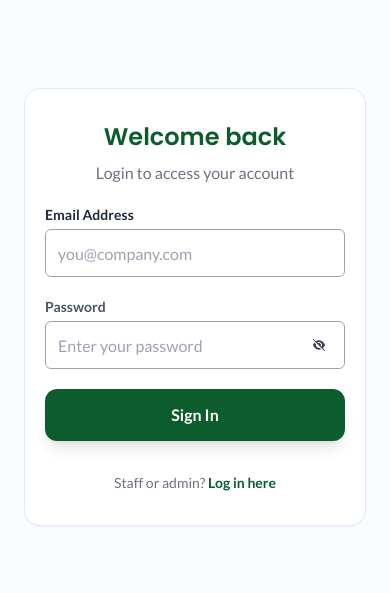
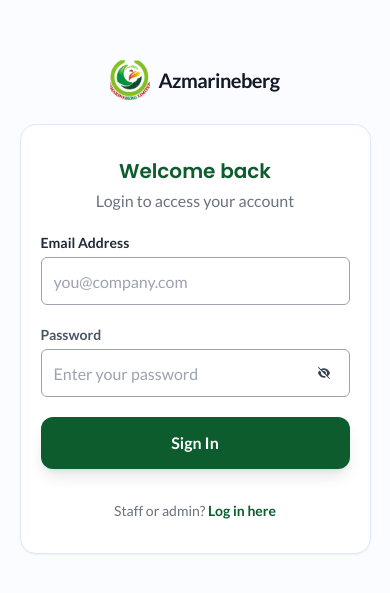
Before and after one commit to Chiditron/azmarineberg-portal, a React (Vite) app in the folder azmarineberg-portal/client/: page /login in a window 390 px wide. Shown: the part 115-708 px from the top of the page. Built offline with nearby package versions, Linux system fonts and the light colour scheme.

Commit message:
feat: improve responsive design, update branding assets, and refine mobile layout across the portal

```diff
--- a/azmarineberg-portal/client/src/App.css
+++ b/azmarineberg-portal/client/src/App.css
@@ -8,12 +8,15 @@
   -ms-overflow-style: none !important;
   scrollbar-width: none !important;
 }
+
 .hide_scrollbar::-webkit-scrollbar {
   display: none !important;
 }
+
 .hide_scrollbar::-webkit-scrollbar-track {
   display: none !important;
 }
+
 .overflow-scroll::-webkit-scrollbar,
 .overflow-y-scroll::-webkit-scrollbar,
 .overflow-x-scroll::-webkit-scrollbar {
@@ -29,7 +32,8 @@
 
 .wrap {
   width: 100%;
-  padding: 0 5%;
+  padding-left: 5%;
+  padding-right: 5%;
 }
 
 /* Fix FontAwesome icon sizing to prevent large icons on page load */
@@ -50,7 +54,7 @@ svg[data-icon] {
 
 /* Ensure FontAwesome icons respect text size classes */
 .text-2xl svg[data-icon],
-.text-2xl > svg[data-icon] {
+.text-2xl>svg[data-icon] {
   width: 1.5rem !important;
   height: 1.5rem !important;
   max-width: 1.5rem !important;
@@ -58,7 +62,7 @@ svg[data-icon] {
 }
 
 .text-lg svg[data-icon],
-.text-lg > svg[data-icon] {
+.text-lg>svg[data-icon] {
   width: 1.125rem !important;
   height: 1.125rem !important;
   max-width: 1.125rem !important;
@@ -66,7 +70,7 @@ svg[data-icon] {
 }
 
 .text-xl svg[data-icon],
-.text-xl > svg[data-icon] {
+.text-xl>svg[data-icon] {
   width: 1.25rem !important;
   height: 1.25rem !important;
   max-width: 1.25rem !important;
@@ -74,7 +78,7 @@ svg[data-icon] {
 }
 
 .text-sm svg[data-icon],
-.text-sm > svg[data-icon] {
+.text-sm>svg[data-icon] {
   width: 0.875rem !important;
   height: 0.875rem !important;
   max-width: 0.875rem !important;
@@ -82,7 +86,7 @@ svg[data-icon] {
 }
 
 .text-xs svg[data-icon],
-.text-xs > svg[data-icon] {
+.text-xs>svg[data-icon] {
   width: 0.75rem !important;
   height: 0.75rem !important;
   max-width: 0.75rem !important;
@@ -90,14 +94,14 @@ svg[data-icon] {
 }
 
 .text-4xl svg[data-icon],
-.text-4xl > svg[data-icon] {
+.text-4xl>svg[data-icon] {
   width: 2.25rem !important;
   height: 2.25rem !important;
   max-width: 2.25rem !important;
   max-height: 2.25rem !important;
 }
+
 */
-
 /* #root {
   max-width: 1280px;
   margin: 0 auto;
@@ -111,9 +115,11 @@ svg[data-icon] {
   will-change: filter;
   transition: filter 300ms;
 }
+
 .logo:hover {
   filter: drop-shadow(0 0 2em #646cffaa);
 }
+
 .logo.react:hover {
   filter: drop-shadow(0 0 2em #61dafbaa);
 }
@@ -122,6 +128,7 @@ svg[data-icon] {
   from {
     transform: rotate(0deg);
   }
+
   to {
     transform: rotate(360deg);
   }
--- a/azmarineberg-portal/client/src/components/layout/AuthLayout.tsx
+++ b/azmarineberg-portal/client/src/components/layout/AuthLayout.tsx
@@ -9,8 +9,16 @@ export default function AuthLayout({ children }: AuthLayoutProps) {
     <div className="min-h-screen">
       <div className="">
         {/* form */}
-        <div className="h-screen min-h-[600px] overflow-y-auto bg-blue-50/30 flex items-center justify-center p-6 sm:p-12">
+        <div className="h-screen min-h-[600px] overflow-y-auto bg-blue-50/30 flex items-center justify-center py-6 wrap sm:p-12">
           <div className="max-w-[500px] w-full">
+            <div className="flex items-center justify-center mb-6 gap-2">
+              <div>
+                <img src="/logo.png" alt="az logo" className="w-10 h-10 md:w-12 md:h-12 object-cover" />
+              </div>
+              <span className="font-bold text-gray-900 text-xl md:text-2xl tracking-tight font-outfit">
+                Azmarineberg
+              </span>
+            </div>
             <div className="bg-white px-5 py-8 rounded-2xl shadow-sm border border-blue-100">
               {children}
             </div>
--- a/azmarineberg-portal/client/src/components/layout/SidebarLayout.tsx
+++ b/azmarineberg-portal/client/src/components/layout/SidebarLayout.tsx
@@ -101,17 +101,17 @@ function NotificationBell() {
       <button
         type="button"
         onClick={() => setOpen((o) => !o)}
-        className="relative p-2.5 rounded-xl text-gray-500 hover:bg-gray-100 hover:text-primary transition-all active:scale-95"
+        className="relative p- rounded-xl text-gray-500 hover:bg-gray-100 hover:text-primary transition-all active:scale-95"
       >
         <FontAwesomeIcon icon={faBell} className="w-8 h-8" />
         {unreadCount > 0 && (
-          <span className="absolute top-1.5 right-1.5 flex h-4.5 min-w-[1.125rem] items-center justify-center rounded-full bg-red-500 px-1 text-[10px] font-bold text-white ring-2 ring-white">
+          <span className="absolute -top-1.5 -right-2 flex h-4.5 min-w-[1.125rem] items-center justify-center rounded-full bg-red-500 px-1 text-[10px] font-bold text-white ring-2 ring-white">
             {unreadCount > 99 ? "99+" : unreadCount}
           </span>
         )}
       </button>
       {open && (
-        <div className="absolute right-0 top-full mt-2 max-h-[400px] overflow-hidden rounded-2xl border border-gray-100 bg-white shadow-xl z-50 animate-in fade-in slide-in-from-top-2 duration-200">
+        <div className="fixed md:absolute right-5 md:right-0 top-20 md:top-full mt-2 max-h-[400px] overflow-hidden rounded-2xl border border-gray-100 bg-white shadow-xl z-50 animate-in fade-in slide-in-from-top-2 duration-200">
           <div className="p-4 border-b border-gray-50 flex items-center justify-between bg-gray-50/50 w-80">
             <span className="font-semibold text-gray-900 font-outfit">
               Notifications
@@ -372,7 +372,7 @@ export default function SidebarLayout() {
 
                 <div className="flex h-20 items-center justify-between px-6 shrink-0 bg-white border-b border-gray-100">
                   <div className="flex items-center gap-2">
-                    <img src="/public/logo.png" alt="az logo" className="w-8 h-8 object-cover" />
+                    <img src="/logo.png" alt="az logo" className="w-8 h-8 object-cover" />
                     <span className="font-bold text-gray-900 text-lg tracking-tight font-outfit">
                       Azmarineberg
                     </span>
@@ -415,22 +415,16 @@ export default function SidebarLayout() {
         <div className="flex items-center justify-between h-20 px-6 shrink-0 bg-white">
           {!collapsed ? (
             <div className="flex items-center gap-2">
-              {/* <div className="w-8 h-8 bg-primary rounded-lg flex items-center justify-center shadow-lg shadow-primary/20">
-                <span className="text-white font-bold text-lg">A</span>
-              </div> */}
               <div>
-                <img src="/public/logo.png" alt="az logo" className="w-8 h-8 object-cover" />
+                <img src="/logo.png" alt="az logo" className="w-8 h-8 object-cover" />
               </div>
               <span className="font-bold text-gray-900 text-lg tracking-tight font-outfit">
                 Azmarineberg
               </span>
             </div>
           ) : (
-            // <div className="w-8 h-8 bg-primary rounded-lg flex items-center justify-center mx-auto shadow-lg shadow-primary/20">
-            //   <span className="text-white font-bold text-lg">A</span>
-            // </div>
             <div>
-              <img src="/public/logo.png" alt="az logo" className="w-8 h-8 object-cover" />
+              <img src="/logo.png" alt="az logo" className="w-8 h-8 object-cover" />
             </div>
           )}
         </div>
@@ -480,26 +474,26 @@ export default function SidebarLayout() {
         </button>
 
         {/* Header */}
-        <header className={`fixed w-full left-0 top-0 z-30 flex items-center justify-between py-5 px-6 lg:px-12 bg-white border-b border-gray-200 ${collapsed ? "xl:pl-28" : "xl:pl-72"}`}>
+        <header className={`fixed w-full left-0 top-0 z-30 flex items-center justify-between py-5 wrap bg-white border-b border-gray-200 ${collapsed ? "xl:pl-28" : "xl:pl-72"}`}>
           <div className="flex items-center gap-4">
             <button
               onClick={() => setIsMobileMenuOpen(true)}
-              className="xl:hidden p-2 rounded-xl text-gray-500 hover:bg-gray-100 hover:text-primary transition-all active:scale-95"
+              className="xl:hidden rounded-xl text-gray-500 hover:bg-gray-100 hover:text-primary transition-all active:scale-95"
             >
               <FontAwesomeIcon icon={faBars} className="w-5 h-5" />
             </button>
-            <h2 className="text-xl font-semibold text-gray-900 capitalize hidden sm:block">
+            {/* <h2 className="text-xl font-semibold text-gray-900 capitalize hidden sm:block">
               {location.pathname
                 .split("/")
                 .filter(Boolean)
                 .pop()
                 ?.replace(/-/g, " ") || "Dashboard"}
-            </h2>
+            </h2> */}
             <div className="sm:hidden xl:hidden">
-              <img src="/public/logo.png" alt="az logo" className="w-8 h-8 object-cover" />
+              <img src="/logo.png" alt="az logo" className="w-10 h-10 object-cover" />
             </div>
           </div>
-          <div className="flex items-center gap-5">
+          <div className="flex items-center gap-2">
             <NotificationBell />
             <div className="h-8 w-[1px] bg-gray-200 mx-1"></div>
             <div className="flex items-center gap-3 pl-1">
@@ -519,8 +513,8 @@ export default function SidebarLayout() {
         </header>
 
         {/* Page Content */}
-        <div className="flex-1 pt-24 pb-16">
-          <div className="px-7">
+        <div className="flex-1 pt-20 md:pt-24 pb-16">
+          <div className="wrap">
             <Outlet />
           </div>
         </div>
--- a/azmarineberg-portal/client/src/components/ui/Table.tsx
+++ b/azmarineberg-portal/client/src/components/ui/Table.tsx
@@ -35,7 +35,7 @@ export default function Table({
   children,
   data,
   changePage,
-  mobileColumns,
+  // mobileColumns,
   isLoading,
   loadingMessage = "Loading data...",
   emptyMessage = "No data found",
@@ -240,7 +240,7 @@ export default function Table({
       </div>
 
       {/* Mobile Table */}
-      {mobileColumns && (
+      {columns && (
         <div className="md:hidden bg-white rounded-2xl border border-gray-100 shadow-sm overflow-hidden mt-4">
           <div className="overflow-x-auto hide_scrollbar">
             <table className="w-full text-left border-separate border-spacing-0">
@@ -249,7 +249,7 @@ export default function Table({
                   <th className="pl-4 w-10 text-[10px] font-bold text-gray-400 uppercase font-poppins">
                     #
                   </th>
-                  {mobileColumns.map((column, index) => (
+                  {columns.map((column, index) => (
                     <th
                       className="px-3 text-[10px] font-bold text-gray-400 uppercase font-poppins"
                       key={index}
--- a/azmarineberg-portal/client/src/pages/ClientDashboard.tsx
+++ b/azmarineberg-portal/client/src/pages/ClientDashboard.tsx
@@ -16,7 +16,7 @@ export default function ClientDashboard() {
 
   return (
     <div className="space-y-6">
-      <h2 className="text-2xl font-semibold text-gray-900">Dashboard</h2>
+      <h2 className="text-xl md:text-2xl font-semibold text-gray-900">Dashboard</h2>
 
       {isLoading ? (
         <div className="animate-pulse flex gap-4">
--- a/azmarineberg-portal/client/src/pages/ClientProfilePage.tsx
+++ b/azmarineberg-portal/client/src/pages/ClientProfilePage.tsx
@@ -40,10 +40,10 @@ export default function ClientProfilePage() {
 
   return (
     <div className="space-y-6">
-      <h2 className="text-2xl font-semibold text-gray-900">Profile</h2>
+      <h2 className="text-xl md:text-2xl font-semibold text-gray-900">Profile</h2>
 
       <div className="bg-white rounded-lg shadow p-6">
-        <h3 className="text-xl font-semibold mb-4">{company.company_name}</h3>
+        <h3 className="text-lg md:text-xl font-medium mb-4">{company.company_name}</h3>
         <div className="grid grid-cols-1 sm:grid-cols-2 md:grid-cols-4 gap-x-8 gap-y-3 items-start">
           <p className="text-gray-600"><span className="font-semibold text-gray-800">Email:</span> {company.email}</p>
           {company.phone && <p className="text-gray-600"><span className="font-semibold text-gray-800">Phone:</span> {company.phone}</p>}
@@ -56,7 +56,7 @@ export default function ClientProfilePage() {
         </div>
         {company.facilities?.length > 0 && (
           <div className="mt-8 pt-5 border-t">
-            <h4 className="text-xl font-semibold text-gray-800 mb-2">Facilities ({company.facilities.length})</h4>
+            <h4 className="text-lg md:text-xl font-medium text-gray-800 mb-2">Facilities ({company.facilities.length})</h4>
             <div className="grid grid-cols-1 md:grid-cols-2 gap-4">
               {company.facilities.map((f) => (
                 <div key={f.id} className="bg-gray-50 rounded-lg p-3">
--- a/azmarineberg-portal/client/src/pages/LoginPage.tsx
+++ b/azmarineberg-portal/client/src/pages/LoginPage.tsx
@@ -25,8 +25,8 @@ export default function LoginPage() {
   return (
     <AuthLayout>
       <div className="text-center mb-5">
-        <h1 className="text-2xl font-semibold text-primary">Welcome back</h1>
-        <p className="text-gray-500 mt-2">Login to access your account</p>
+        <h1 className="text-xl md:text-2xl font-semibold text-primary">Welcome back</h1>
+        <p className="text-gray-500 mt-1">Login to access your account</p>
       </div>
 
       <Formik
--- a/azmarineberg-portal/client/src/pages/ServiceDetailPage.tsx
+++ b/azmarineberg-portal/client/src/pages/ServiceDetailPage.tsx
@@ -152,7 +152,7 @@ export default function ServiceDetailPage() {
       <div className="bg-white rounded-lg shadow p-6">
         <div className="mb-6 flex flex-col gap-4 md:flex-row md:justify-between md:items-start md:gap-6">
           <div className="min-w-0 flex-1">
-            <div className='flex items-center justify-between gap-10'>
+            <div className='flex flex-col md:flex-row md:items-center md:justify-between gap-10'>
               <div>
                 <h2 className="text-xl font-semibold">{service.service_type?.name ?? service.service_code}</h2>
                 <p className="mt-1 text-gray-600">{service.service_description}</p>
```
